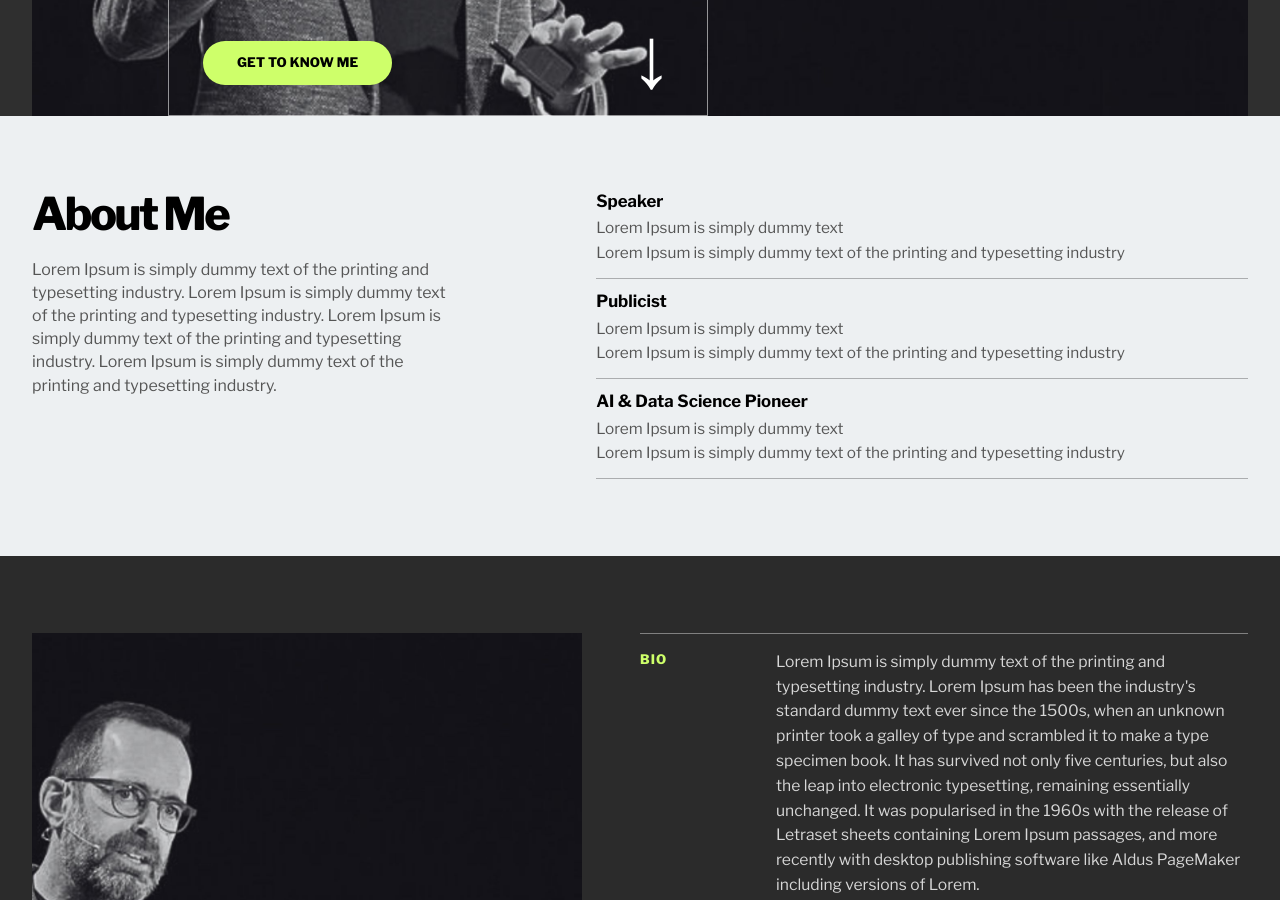
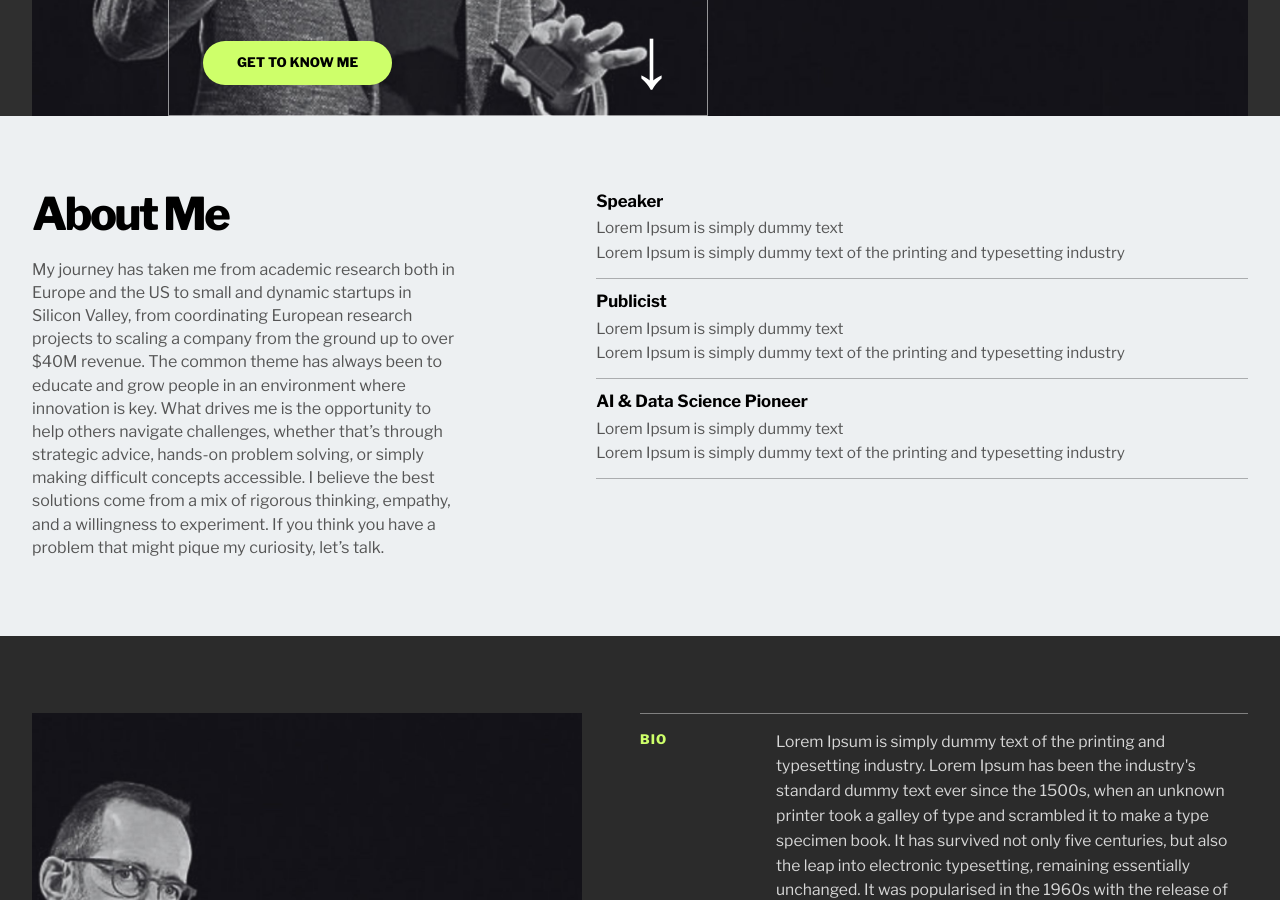
Before and after one commit to lacahelpme/mb, a Jekyll site: the page built from index.html, in a window 1280 px wide and 900 px high, scrolled down 564 px. Built offline with Jekyll 4.4.1, drawn with Linux system fonts in a browser that asks for light colours.

Commit message:
Update index.html

```diff
--- a/index.html
+++ b/index.html
@@ -33,10 +33,27 @@ permalink: /
     <div class="about-main">
       <h2 class="section-title">About Me</h2>
       <p>
-        Lorem Ipsum is simply dummy text of the printing and typesetting industry.
-        Lorem Ipsum is simply dummy text of the printing and typesetting industry.
-        Lorem Ipsum is simply dummy text of the printing and typesetting industry.
-        Lorem Ipsum is simply dummy text of the printing and typesetting industry.
+        My journey has taken me from academic
+research both in Europe and the US to small and
+dynamic startups in Silicon Valley, from
+coordinating European research projects to
+scaling a company from the ground up to over
+$40M revenue.
+
+The common theme has always been to educate
+and grow people in an environment where
+innovation is key.
+
+What drives me is the opportunity to help others
+navigate challenges, whether that’s through
+strategic advice, hands-on problem solving, or
+simply making difficult concepts accessible. I
+believe the best solutions come from a mix of
+rigorous thinking, empathy, and a willingness to
+experiment.
+
+If you think you have a problem that might pique
+my curiosity, let’s talk.
       </p>
     </div>
 
```
